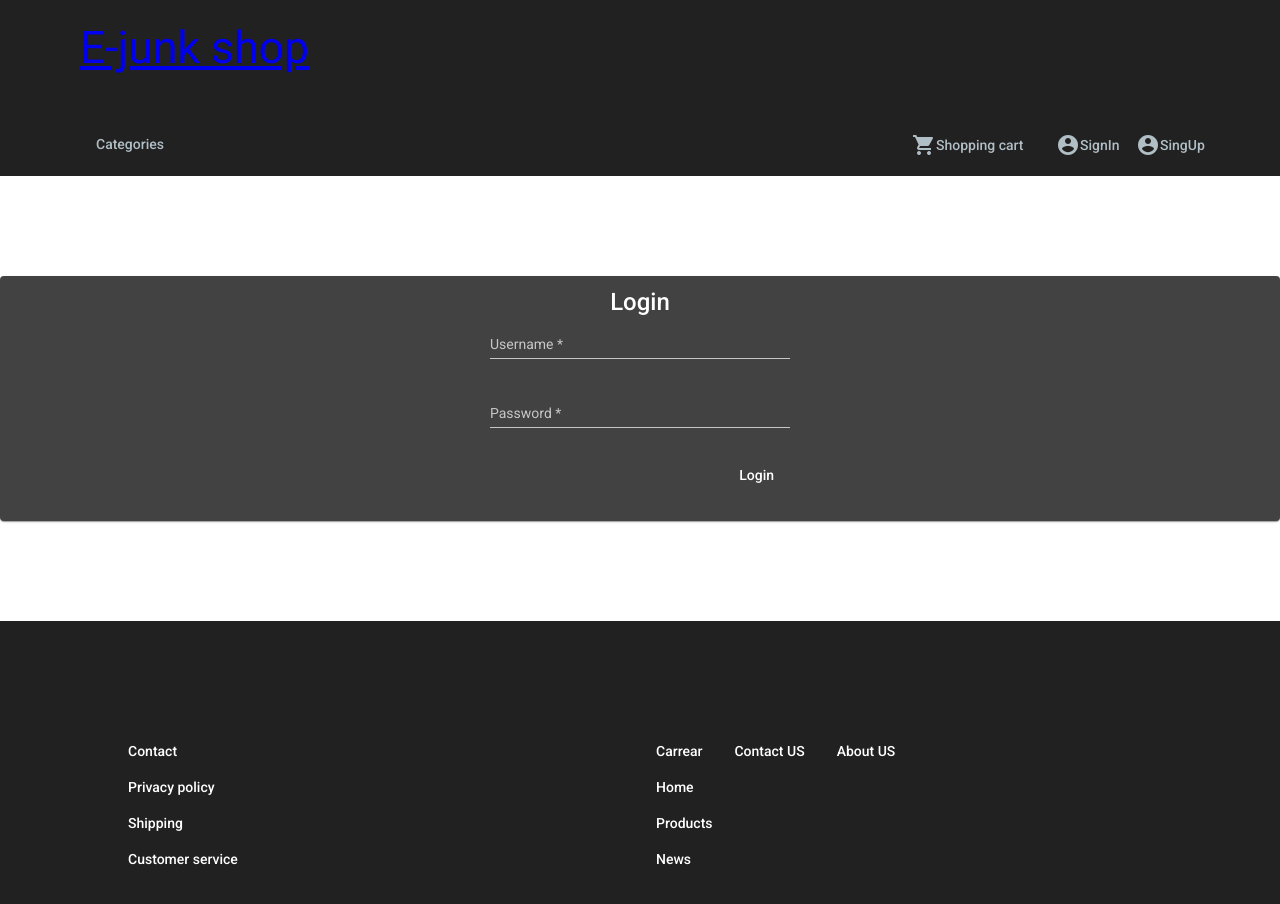
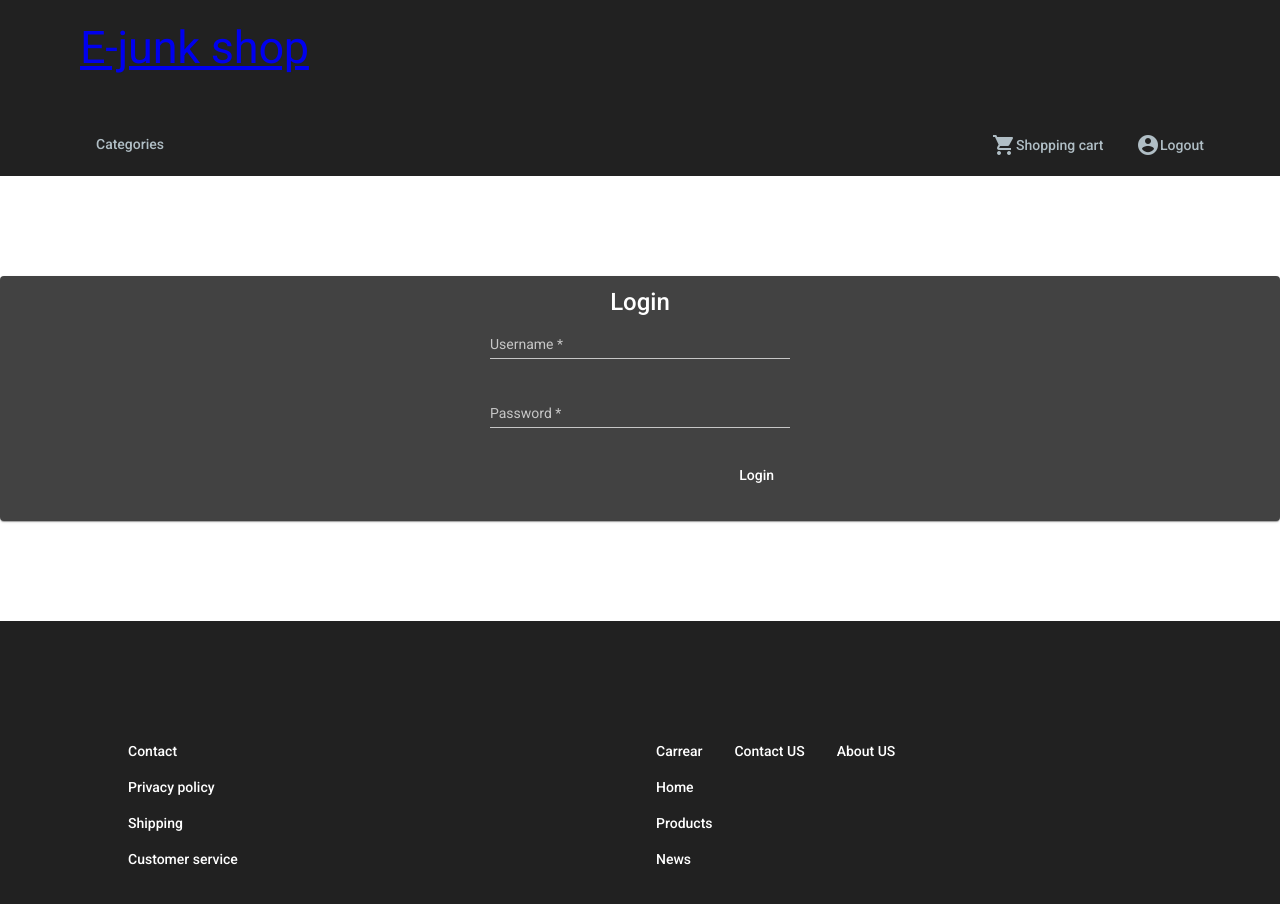
Before and after one commit to jperdek/security-eshop, an Angular app: page /signin in a window 1280 px wide. Shown: the top 904 px of the page. Built offline with nearby package versions, Linux system fonts and the light colour scheme.

Commit message:
Login logout fully created

```diff
--- a/src/app/app-routing.module.ts
+++ b/src/app/app-routing.module.ts
@@ -7,6 +7,8 @@ import { PayingMethodsComponent } from './paying-methods/paying-methods.componen
 import { ProductContentComponent } from './product-content/product-content.component';
 import { RegisterComponent } from './register/register.component';
 import { ShoppingCartComponent } from './shopping-cart/shopping-cart.component';
+
+import { AuthGuard } from './auth-guard'
 
 const routes: Routes = [
   {
@@ -23,19 +25,23 @@ const routes: Routes = [
   },
   {
     path: 'cart',
-  component: ShoppingCartComponent
+    component: ShoppingCartComponent,
+    canActivate: [AuthGuard]
   },
   {
     path: 'delivery',
-   component: DeliveryInfoComponent
+   component: DeliveryInfoComponent,
+   canActivate: [AuthGuard]
   },
   {
     path: 'paying-methods',
-   component: PayingMethodsComponent
+   component: PayingMethodsComponent,
+   canActivate: [AuthGuard]
   },
   {
     path: 'completed',
-   component: OrderCompletedComponent
+   component: OrderCompletedComponent,
+   canActivate: [AuthGuard]
   }
 ];
 
--- a/src/app/app.module.ts
+++ b/src/app/app.module.ts
@@ -28,6 +28,9 @@ import { MessageComponent } from './message/message.component';
 import { UserCreatedComponent } from './user-created/user-created.component';
 import { OrderCompletedComponent } from './order-completed/order-completed.component';
 import { WorkspaceComponent } from './workspace/workspace.component';
+
+import { AuthGuard } from './auth-guard';
+import { AuthService } from './auth-service';
 
 @NgModule({
   declarations: [
@@ -61,7 +64,7 @@ import { WorkspaceComponent } from './workspace/workspace.component';
     FormsModule,
     HttpClientModule,
   ],
-  providers: [],
+  providers: [AuthGuard, AuthService],
   bootstrap: [AppComponent]
 })
 export class AppModule { }
--- a/src/app/auth-guard.ts
+++ b/src/app/auth-guard.ts
@@ -10,9 +10,15 @@ export class AuthGuard implements CanActivate{
     constructor(private auth: AuthService, private router: Router) {}
 
     canActivate ( next: ActivatedRouteSnapshot, state: RouterStateSnapshot): Observable<boolean> | Promise<boolean> | boolean {
-        if(!this.auth.isLoggedIn) {
-            this.router.navigate(['/login'])
+        console.log(this.auth.isLoggedIn);
+        console.log('heeeeee');
+        if(!this.auth.isLoggedIn ) {
+            this.router.navigate(['/signin'])
         }
         return this.auth.isLoggedIn;
     }
+
+    setLoggedIn(value: boolean, name:string){
+        this.auth.setLoggedIn(value, name);
+    }
 }
--- a/src/app/auth-service.ts
+++ b/src/app/auth-service.ts
@@ -4,15 +4,21 @@ import { Injectable } from '@angular/core'
 @Injectable()
 export class AuthService {
 
-    private loggedInStatus = JSON.parse(localStorage.getItem('loggedIn') || 'false');
+    private loggedInStatus = false; //JSON.parse(localStorage.getItem('loggedIn') || 'false');
 
     setLoggedIn(value: boolean, name: string): void{
         this.loggedInStatus = value;
+        console.log('setting');
+        console.log(this.loggedInStatus);
         localStorage.setItem("loggedIn", name);
     }
 
-    get isLoggedIn() {
-        return JSON.parse(localStorage.getItem('loggedIn') || this.loggedInStatus.toString());
+    get isLoggedIn(): boolean {
+        console.log(localStorage.getItem('loggedIn') || this.loggedInStatus);
+        return this.loggedInStatus;
     }
 
+    getUserDetails(username: string, password:string): void {
+
+    }
 }
--- a/src/app/login/login.component.ts
+++ b/src/app/login/login.component.ts
@@ -6,6 +6,7 @@ import { Observable } from 'rxjs';
 import { ResolveStart, Router } from '@angular/router'
 import { MessageComponent } from '../message/message.component';
 import * as bcrypt from 'bcryptjs';
+import { AuthService } from '../auth-service';
 
 @Component({
   selector: 'app-login',
@@ -16,7 +17,7 @@ import * as bcrypt from 'bcryptjs';
 export class LoginComponent implements OnInit {
   form: FormGroup
 
-  constructor(private _ourHttpClient:HttpClient, private _snackBar: MatSnackBar, private router: Router) { }
+  constructor(private _ourHttpClient:HttpClient, private _snackBar: MatSnackBar, private router: Router, private _auth: AuthService) { }
   customer: any;
   name:string;
   password: string;
@@ -41,16 +42,22 @@ export class LoginComponent implements OnInit {
           if( bcrypt.compareSync(user.password,response['password'], function(err, res) {
             if (err){
               console.log("Bad");
+              this._auth.getUserDetails(user.name, user.password);
               return false;
             }
             if (res) {
               console.log("Good");
-              localStorage.setItem("loggedIn","user.name");
+              localStorage.setItem("loggedIn",user.name);
+              this._auth.setLoggedIn(true, user.name);
               return true;
             }
             console.log("nothing")
             return false;
           }) == true){
+            this._auth.setLoggedIn(true, user.name);
+            document.getElementById("signup").style.display= "none";
+            document.getElementById("signin").style.display= "none";
+            document.getElementById("logout").style.display= "block";
             this.router.navigateByUrl('/');
           } else {
             this.router.navigateByUrl('/signin');
--- a/src/app/navigation/navigation.component.html
+++ b/src/app/navigation/navigation.component.html
@@ -11,13 +11,17 @@
                 <mat-icon>shopping_cart</mat-icon>
                 <span>Shopping cart</span>
         </button>
-        <button class="account" color="accent" mat-icon-button [routerLink]="'/signin'">
+        <button class="account" color="accent" mat-icon-button id="signin" [fxShow]="isLogged()" [routerLink]="'/signin'">
             <mat-icon>account_circle</mat-icon>
             <span>SignIn</span>
         </button>
-        <button class="account" color="accent" mat-icon-button [routerLink]="'/signup'">
+        <button class="account" color="accent" mat-icon-button id="signup" [fxShow]="isLogged()" [routerLink]="'/signup'">
             <mat-icon>account_circle</mat-icon>
             <span>SingUp</span>
+        </button>
+        <button class="account" color="accent" mat-icon-button id="logout" [fxShow]="!isLogged()" (click)="logout()" [routerLink]="'/'">
+            <mat-icon>account_circle</mat-icon>
+            <span>Logout</span>
         </button>
     </mat-toolbar-row>
     <mat-toolbar-row fxShow="false" fxShow.lt-sm="true" fxHide.lt-md="true">
--- a/src/app/navigation/navigation.component.ts
+++ b/src/app/navigation/navigation.component.ts
@@ -1,4 +1,6 @@
+import { BlockScrollStrategy } from '@angular/cdk/overlay';
 import { Component, OnInit } from '@angular/core';
+import { AuthService } from '../auth-service';
 
 @Component({
   selector: 'app-navigation',
@@ -7,9 +9,20 @@ import { Component, OnInit } from '@angular/core';
 })
 export class NavigationComponent implements OnInit {
 
-  constructor() { }
+  constructor(private _auth: AuthService) { }
 
   ngOnInit(): void {
   }
 
+  public isLogged(): boolean {
+    return localStorage.getItem("loggedIn") !== null;
+  }
+
+  public logout(): void {
+    localStorage.removeItem("loggedIn");
+    this._auth.setLoggedIn(false, "");
+    document.getElementById("signup").style.display= "block";
+    document.getElementById("signin").style.display= "block";
+    document.getElementById("logout").style.display= "none";
+  }
 }
--- a/src/app/register/register.component.ts
+++ b/src/app/register/register.component.ts
@@ -41,11 +41,11 @@ export class RegisterComponent implements OnInit {
     const salt = bcrypt.genSaltSync(10);
     const passBCrypt1 = bcrypt.hashSync(user.password, salt);
     var newUser = {}
-    newUser['userName'] = user.name;
+    newUser['name'] = user.name;
     newUser['password'] = passBCrypt1;
     console.log(newUser);
     //users/register/name/{username}/password/{password}
-    return this._ourHttpClient.post("http://localhost:8080/addUser", newUser ).subscribe(
+    return this._ourHttpClient.post("http://localhost:8080/register", newUser ).subscribe(
       (response)=>{
         console.log(response);
 
```
